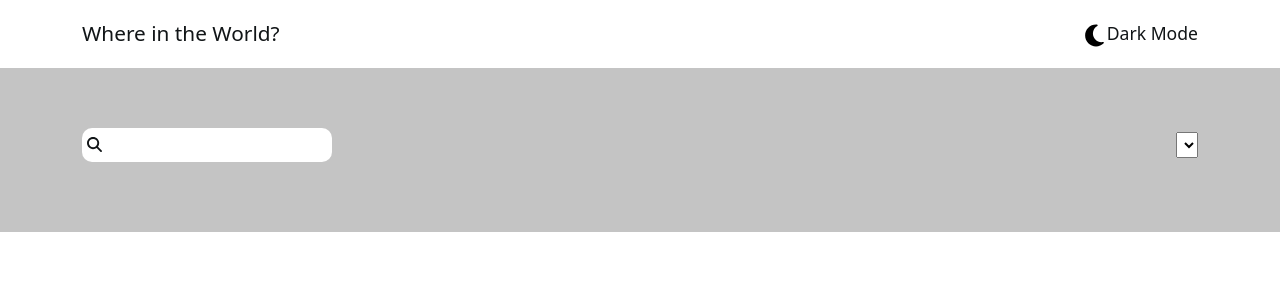
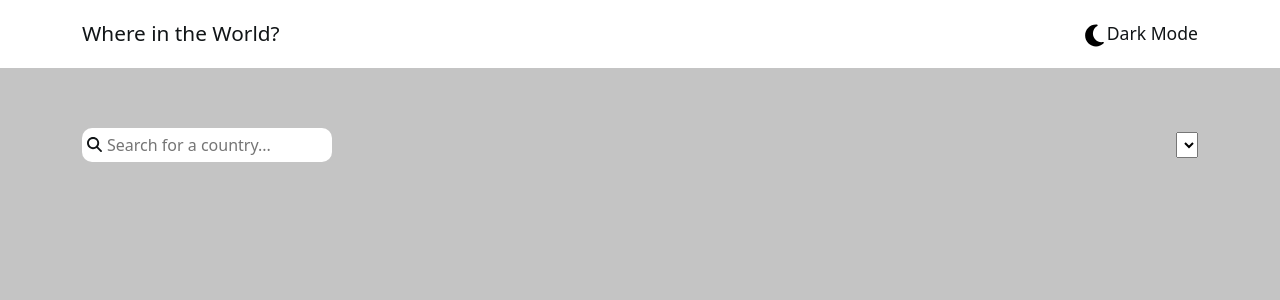
Before and after one commit to Ctato1/countries, an Angular app: page /countries in a window 1280 px wide. Shown: the top 300 px of the page. Built offline with nearby package versions, Linux system fonts and the light colour scheme.

Commit message:
add countries search input

```diff
--- a/src/app/countries/countries.component.css
+++ b/src/app/countries/countries.component.css
@@ -40,6 +40,7 @@ main{
   grid-template-columns: repeat(4, 1fr);
   gap: 16px;
   margin-top: 10px;
+  padding-bottom: 10px;
 }
 .country-card {
   display: flex;
--- a/src/app/countries/countries.component.html
+++ b/src/app/countries/countries.component.html
@@ -7,7 +7,7 @@
           <path fill="#c7c7c7"
                 d="M416 208c0 45.9-14.9 88.3-40 122.7L502.6 457.4c12.5 12.5 12.5 32.8 0 45.3s-32.8 12.5-45.3 0L330.7 376c-34.4 25.2-76.8 40-122.7 40C93.1 416 0 322.9 0 208S93.1 0 208 0S416 93.1 416 208zM208 352a144 144 0 1 0 0-288 144 144 0 1 0 0 288z"/>
         </svg>
-        <input type="text">
+        <input type="text" placeholder="Search for a country..." [(ngModel)]="inputValue" (ngModelChange)="onChange()" >
       </div>
       <select name="" id="">
         <option value=""></option>
--- a/src/app/countries/countries.component.ts
+++ b/src/app/countries/countries.component.ts
@@ -8,10 +8,13 @@ import {CountriesService} from "../shared/countries.service";
 })
 export class CountriesComponent implements OnInit{
   cards!:any;
+  inputValue!:string;
   constructor(private countriesService:CountriesService) {
   }
   ngOnInit() {
     this.cards = this.countriesService.countries;
-    console.log(this.countriesService.countries)
+  }
+  onChange(){
+    this.cards = this.countriesService.countries.filter((item:any) => item?.name.toLowerCase().includes(this.inputValue.toLowerCase()))
   }
 }
--- a/src/styles.css
+++ b/src/styles.css
@@ -23,4 +23,5 @@
 body{
   font-family: "Nunito Sans", sans-serif;
   font-optical-sizing: auto;
+  background-color: var(--main-bg) !important;
 }
```
